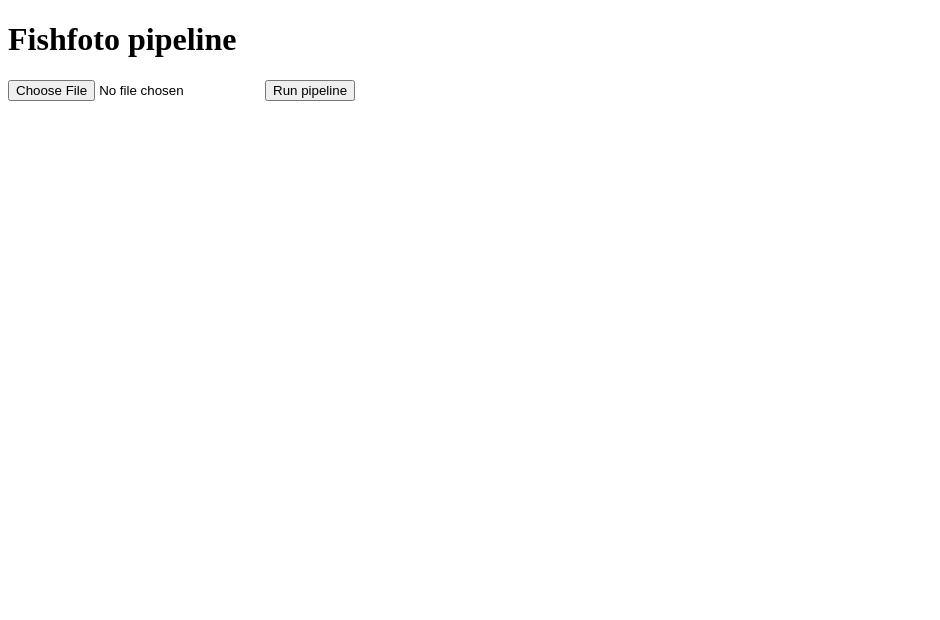
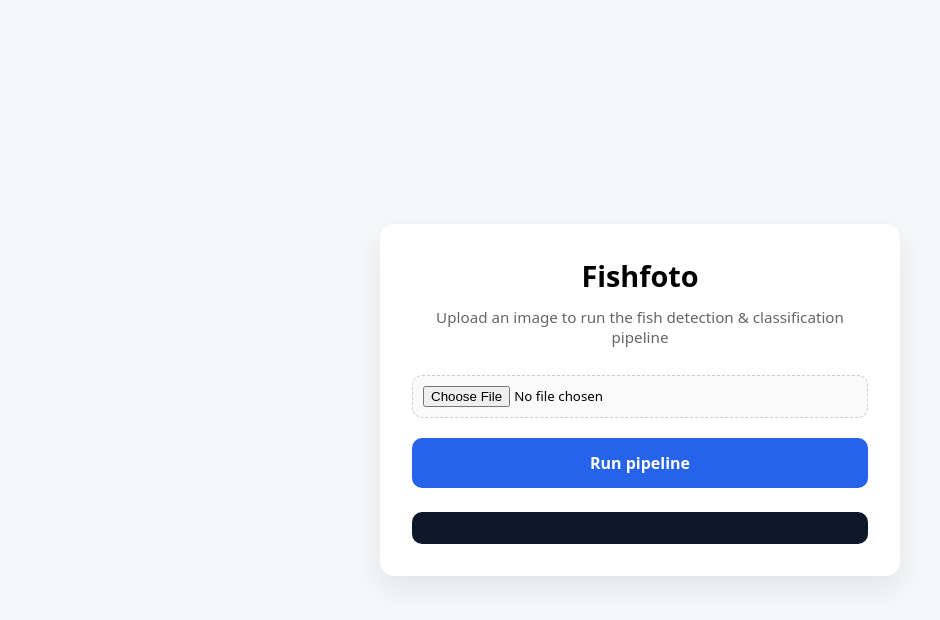
Before and after one commit to carlbogo/Fishfoto, a plain HTML site: page frontend/index.html in a window 1280 px wide. Shown: the whole page, without its empty margins (0-940 px from the left). Drawn offline with Linux system fonts and the light colour scheme.

Commit message:
Enhance HTML structure and add styling
Added meta tags for character set and viewport, included a stylesheet link, and improved the layout with a container div and subtitle.

```diff
--- a/frontend/index.html
+++ b/frontend/index.html
@@ -1,16 +1,30 @@
 <!DOCTYPE html>
-<html>
+<html lang="en">
 <head>
+  <meta charset="UTF-8" />
+  <meta name="viewport" content="width=device-width, initial-scale=1.0" />
+
   <title>Fishfoto</title>
+
+  <!-- Styles -->
+  <link rel="stylesheet" href="style.css" />
 </head>
 <body>
-  <h1>Fishfoto pipeline</h1>
 
-  <input type="file" id="fileInput" />
-  <button onclick="upload()">Run pipeline</button>
+  <div class="container">
+    <h1>Fishfoto</h1>
+    <p class="subtitle">
+      Upload an image to run the fish detection & classification pipeline
+    </p>
 
-  <pre id="result"></pre>
+    <input type="file" id="fileInput" accept="image/*" />
 
+    <button onclick="upload()">Run pipeline</button>
+
+    <pre id="result"></pre>
+  </div>
+
+  <!-- Script -->
   <script src="app.js"></script>
 </body>
 </html>
```
